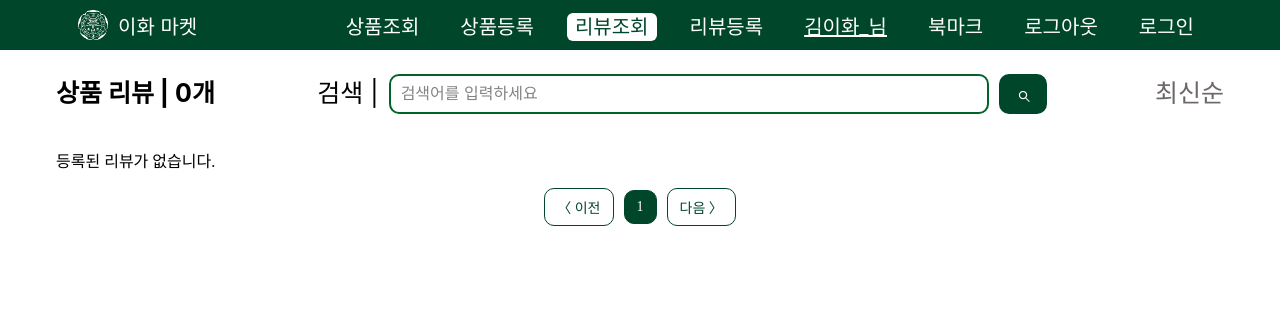
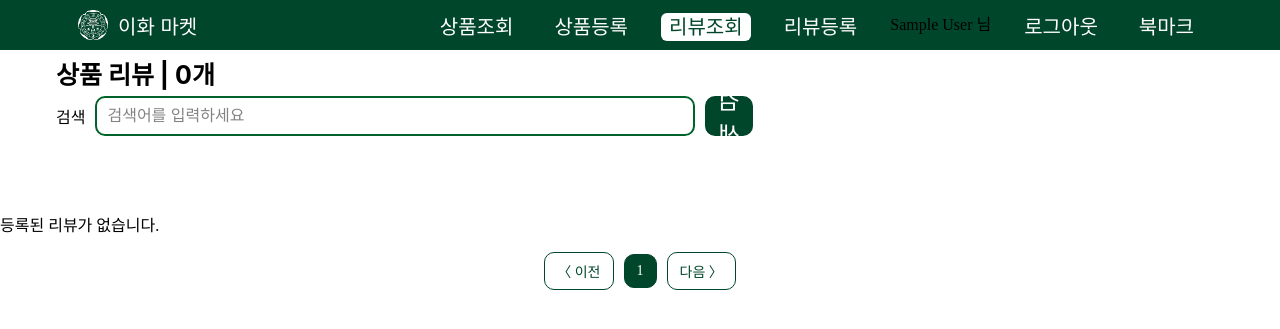
Before and after one commit to OSP-team-8/EwhaMarket, a Flask app: page /review in a window 1280 px wide. Shown: the top 329 px of the page. Run offline with Flask 3, Linux system fonts and the light colour scheme; the visitor is signed in with stand-in values (Sample User, id 1); data that the repository does not hold is empty.

Commit message:
feat : 리뷰 최신순, 별점순 / 검색 기능 구현

```diff
--- a/app.py
+++ b/app.py
@@ -2,6 +2,7 @@ from flask import Flask, render_template, request, abort, flash, redirect, url_f
 from database import DBhandler
 import hashlib
 import sys
+import math
 
 application = Flask(__name__)
 application.config["SECRET_KEY"] = "helloosp"
@@ -44,28 +45,70 @@ def view_product_detail():
 
 @application.route("/review")
 def view_review():
-    # 페이지 번호 (사용자에게는 1페이지부터 보이도록)
+    # 정렬 기준: ?sort=date(기본값), ?sort=rate
+    sort = request.args.get("sort", "date")
+    # 검색어: ?q=트리
+    q = request.args.get("q", "", type=str).strip()
+
+    # 페이지 번호 (1페이지부터)
     page = request.args.get("page", 1, type=int)
+    if page < 1:
+        page = 1
 
     per_page = 6      # 한 페이지에 보여줄 리뷰 수
 
-    data = DB.get_reviews() or {}   # dict: {제목: 리뷰정보}
-    items = list(data.items())      # [(key, info), ...]
+    # 1) 전체 리뷰 가져오기
+    data = DB.get_reviews() or {}      # dict: {제목: 리뷰정보}
+    items = list(data.items())         # [(key, info), ...]  key == 리뷰 제목
+    total_all = len(items)             # 전체 리뷰 개수 (검색 상관없이)
+
+    # 2) 검색 필터링
+    if q:
+        q_lower = q.lower()
+        def match(info):
+            # 제목, 내용, 상품명 중 하나라도 검색어를 포함하면 매칭
+            title = str(info.get("title", "")).lower()
+            content = str(info.get("review", "")).lower()
+            item_name = str(info.get("item", "")).lower()
+            return (q_lower in title) or (q_lower in content) or (q_lower in item_name)
+
+        items = [(k, v) for (k, v) in items if match(v)]
+
+    # 검색 이후 개수
     total = len(items)
 
-    # 페이지 슬라이스
+    # 3) 정렬 함수들
+    def get_created_at(info):
+        try:
+            return float(info.get("created_at", 0))
+        except (TypeError, ValueError):
+            return 0.0
+
+    def get_rate(info):
+        try:
+            return int(info.get("rate", 0))
+        except (TypeError, ValueError):
+            return 0
+
+    # 4) 정렬 수행
+    if sort == "rate":
+        items.sort(key=lambda kv: get_rate(kv[1]), reverse=True)   # 별점 높은 순
+    else:
+        items.sort(key=lambda kv: get_created_at(kv[1]), reverse=True)  # 최신순
+
+    # 5) 페이지 슬라이스
     start_idx = (page - 1) * per_page
     end_idx = start_idx + per_page
     page_items = items[start_idx:end_idx]
 
-    # 템플릿에서 쓰기 쉽게 리스트로 변환
+    # 6) 템플릿에서 쓰기 쉽게 리스트로 변환
     reviews = []
     for key, info in page_items:
         obj = info.copy()
-        obj['id'] = key   # 필요하면 상세조회에 쓸 수 있음
+        obj['id'] = key   # 상세조회에 사용 가능
         reviews.append(obj)
 
-    # 총 페이지 수
+    # 7) 총 페이지 수 (검색 결과 기준)
     page_count = (total + per_page - 1) // per_page if total > 0 else 1
 
     return render_template(
@@ -73,8 +116,12 @@ def view_review():
         reviews=reviews,
         page=page,
         page_count=page_count,
-        total=total
+        total=total,         # 검색 결과 개수
+        total_all=total_all, # 전체 리뷰 개수(필요하면 헤더에 사용)
+        sort=sort,
+        q=q,                 # 검색창에 기존 검색어 유지용
     )
+
 
 @application.route("/review_detail/<review_id>")
 def review_detail(review_id):
@@ -100,6 +147,7 @@ def reg_review_init(name):
     # name: 상품 이름 (상품 상세에서 넘어올 때만 채워짐)
     return render_template("reg_reviews.html", name=name)
 
+
 # 리뷰 등록 처리
 @application.route("/reg_review", methods=['POST'])
 def reg_review():
@@ -117,26 +165,35 @@ def reg_review():
     # 저장 후 전체 리뷰 화면으로 이동
     return redirect(url_for('view_review'))
 
+
+
 @application.route("/login")
 def view_login():
     return render_template("login.html")
 
 @application.route("/login_confirm", methods=['POST'])
 def login_user():
-    id_=request.form['id']
-    pw=request.form['pw']
+    id_ = request.form['id']
+    pw = request.form['pw']
     pw_hash = hashlib.sha256(pw.encode('utf-8')).hexdigest()
-    if DB.find_user(id_,pw_hash):
-        session['id']=id_
+
+    if DB.find_user(id_, pw_hash):   # 로그인 성공하면
+        user = DB.get_user(id_)
+        if user:
+            session['id'] = id_
+            session['first_name'] = user['first_name']
+            session['last_name'] = user['last_name']
         return redirect(url_for('view_list'))
     else:
         flash("Wrong ID or PW!")
         return render_template("login.html")
 
+
 @application.route("/logout")
 def logout_user():
     session.clear()
     return redirect(url_for('view_list'))
+
 
 @application.route("/signup")
 def view_signup():
--- a/database.py
+++ b/database.py
@@ -1,5 +1,7 @@
 import pyrebase
 import json
+import time
+
 
 class DBhandler:
   def __init__(self):
@@ -84,13 +86,15 @@ class DBhandler:
     review_info = {
         "item": data['review_item'],          # 상품명
         "title": data['review_title'],        # 리뷰 제목
-        "rate": data.get('rating', ''),       # 별점
+        "rate": data.get('rating', ''),       # 별점 (문자열일 수도 있음)
         "review": data['review_content'],     # 내용
-        "img_path": img_path                  # 이미지 파일명
+        "img_path": img_path,                 # 이미지 파일명
+        "created_at": time.time(),            # 리뷰 작성 시간(유닉스 타임스탬프)
     }
     # 제목을 key로 저장
     self.db.child("review").child(data['review_title']).set(review_info)
     return True
+
 
   def get_reviews(self):
     reviews = self.db.child("review").get().val()
@@ -111,3 +115,13 @@ class DBhandler:
 
     # 3) 아무 것도 못 찾았으면 None
     return None
+
+  def get_user(self, id_):
+    users = self.db.child("user").get()
+
+    for res in users.each():
+        value = res.val()
+        if value['id'] == id_:
+            return value   # {"id":..., "pw":..., "first_name":..., "last_name":...}
+
+    return None
--- a/templates/index.html
+++ b/templates/index.html
@@ -22,11 +22,17 @@
             <li><a href="/reg_items" class="{{ 'active' if request.path == '/reg_items' else ''}}">상품등록</a></li>
             <li><a href="/review"class="{{ 'active' if request.path.startswith('/review') or request.path.startswith('/review_detail') else '' }}">리뷰조회</a></li>
             <li><a href="/reg_reviews" class="{{ 'active' if request.path == '/reg_reviews' else ''}}">리뷰등록</a></li>
-            <li><a id="user">김이화_님</a></li>
+
+            {% if session.get('id') %}
+                <li>{{ session.get('first_name','') }}{{ session.get('last_name','') }} 님</li>
+                <li><a href="{{ url_for('logout_user') }}">로그아웃</a></li>
+            {% else %}
+                <li><a href="{{ url_for('view_login') }}">로그인</a></li>
+            {% endif %}
+
             <li><a href="/wishlist" class="{{ 'active' if request.path == '/wishlist' else ''}}">북마크</a></li>
-            <li><a href="/logout" class="{{ 'active' if request.path == '/logout' else ''}}">로그아웃</a></li>
-            <li><a href="/login" class="{{ 'active' if request.path == '/login' else ''}}">로그인</a></li>
         </ul>
+
         <a href="#" class="navbar__toogleBtn">
             <i class="fas fa-bars"></i>
         </a>
--- a/templates/review.html
+++ b/templates/review.html
@@ -2,18 +2,18 @@
 {% block section %}
 <link rel="stylesheet" href="{{ url_for('static', filename='review.css') }}">
 
-<form method="post" enctype="multipart/form-data">
+<form method="get">
     <div class="first_line">
         <label id="review_all">상품 리뷰 | {{ total }}개</label>
+    </div>
 
-        <div class="search_group">
-            <label for="search">검색 | </label>
-            <input type="search" name="검색" id="search" placeholder="검색어를 입력하세요">
-            <button class="search__btn" type="submit" aria-label="검색">⌕</button>
-        </div>
+    <div class="search_group">
+        <label for="search">검색</label>
+        <input type="search" name="q" id="search" placeholder="검색어를 입력하세요">
+        <button class="search__btn" type="submit">검색</button>
+    </div>
+</form>
 
-        <a id="latest">최신순</a>
-    </div>
 
     <!-- ✅ 실제 리뷰 카드들 -->
     <div class="review_container">
```
Also changed, not shown: static/images/스티치키링.jpg (added).
